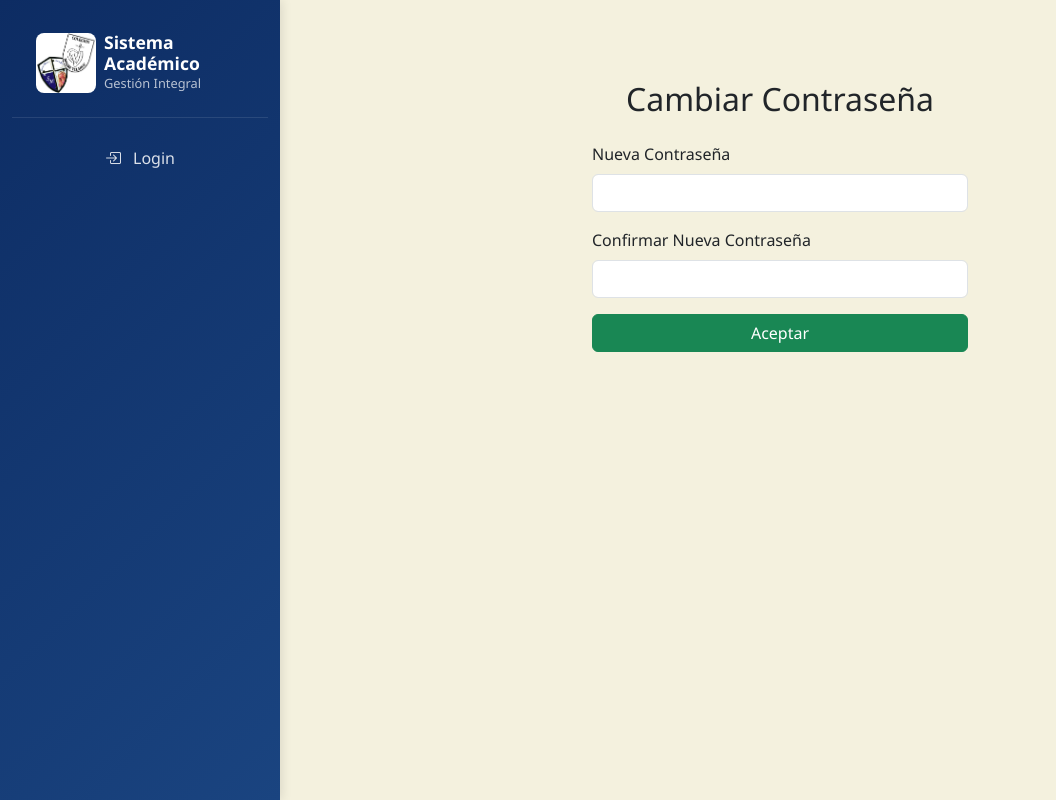
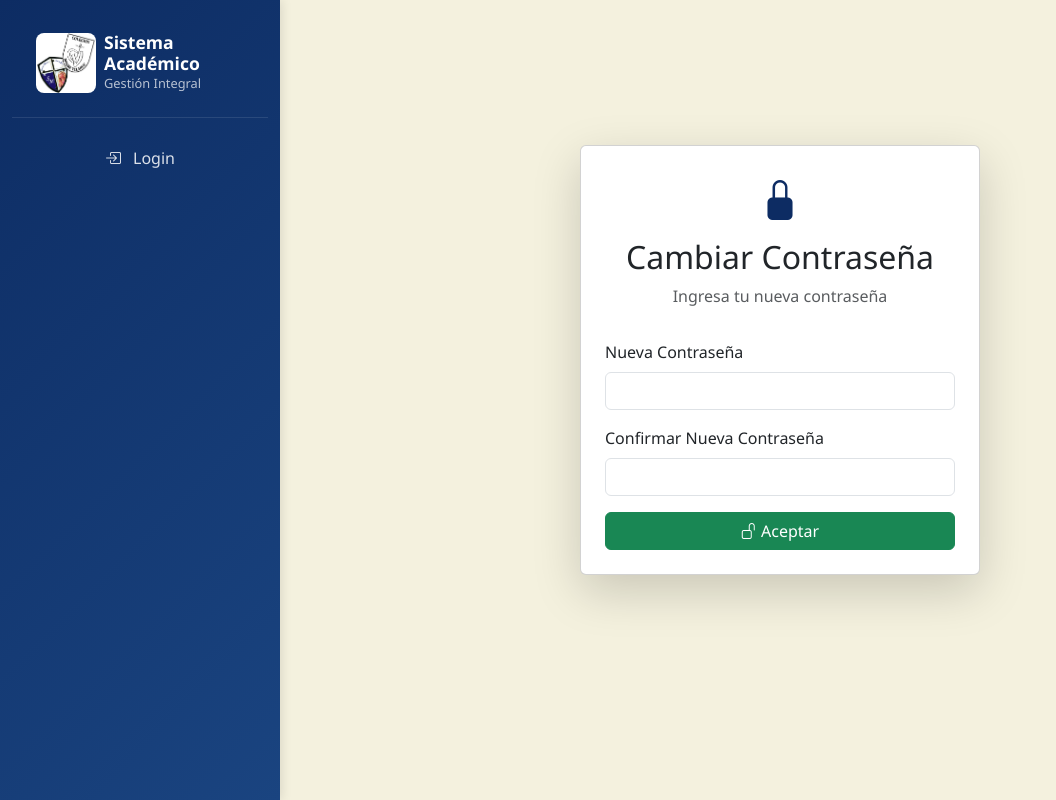
Before and after one commit to Gerson084/Sistema_Academico, a Flask app: page /auth/reset_password in a window 1280 px wide. Shown: the whole page, without its empty margins (0-1056 px from the left). Run offline with Flask 3, Linux system fonts and the light colour scheme; parts of the project's set-up code (start-up, migrations or seed data) failed here and were passed over; some libraries are stand-ins or nearby versions.

Commit message:
Mejora de vistas Recuperar Contraseña

```diff
--- a/templates/auth/reset_password.html
+++ b/templates/auth/reset_password.html
@@ -1,27 +1,38 @@
 {% extends "base.html" %}
 {% block content %}
-<div class="container mt-5" style="max-width: 400px;">
-    <h2 class="mb-4 text-center">Cambiar Contraseña</h2>
-    <form method="POST">
-        <input type="hidden" name="email" value="{{ email }}">
-        <div class="mb-3">
-            <label for="nueva" class="form-label">Nueva Contraseña</label>
-            <input type="password" class="form-control" id="nueva" name="nueva" required>
-        </div>
-        <div class="mb-3">
-            <label for="confirmar" class="form-label">Confirmar Nueva Contraseña</label>
-            <input type="password" class="form-control" id="confirmar" name="confirmar" required>
-        </div>
-        <button type="submit" class="btn btn-success w-100">Aceptar</button>
-    </form>
+<div class="container mt-5 d-flex justify-content-center align-items-center" style="min-height: 70vh;">
+  <div class="card shadow-lg p-4" style="max-width: 400px; width: 100%;">
+    <div class="text-center mb-3">
+      <i class="bi bi-lock-fill" style="font-size: 2.5rem; color: #0D2C63;"></i>
+      <h2 class="mb-2 mt-2">Cambiar Contraseña</h2>
+      <p class="text-muted">Ingresa tu nueva contraseña</p>
+    </div>
     {% with messages = get_flashed_messages(with_categories=true) %}
       {% if messages %}
-        <div class="mt-3">
+        <div class="mb-3">
           {% for category, message in messages %}
-            <div class="alert alert-{{ category }}">{{ message }}</div>
+            <div class="alert alert-{{ category }} alert-dismissible fade show" role="alert">
+              {{ message }}
+              <button type="button" class="btn-close" data-bs-dismiss="alert" aria-label="Close"></button>
+            </div>
           {% endfor %}
         </div>
       {% endif %}
     {% endwith %}
+    <form method="POST">
+      <input type="hidden" name="email" value="{{ email }}">
+      <div class="mb-3">
+        <label for="nueva" class="form-label">Nueva Contraseña</label>
+        <input type="password" class="form-control" id="nueva" name="nueva" required>
+      </div>
+      <div class="mb-3">
+        <label for="confirmar" class="form-label">Confirmar Nueva Contraseña</label>
+        <input type="password" class="form-control" id="confirmar" name="confirmar" required>
+      </div>
+      <button type="submit" class="btn btn-success w-100">
+        <i class="bi bi-unlock"></i> Aceptar
+      </button>
+    </form>
+  </div>
 </div>
 {% endblock %}
```
Also changed, not shown: templates/auth/change_password.html (+23 -3 lines), templates/auth/request_code.html (+22 -11 lines), templates/auth/verify_code_step.html (+23 -12 lines).
